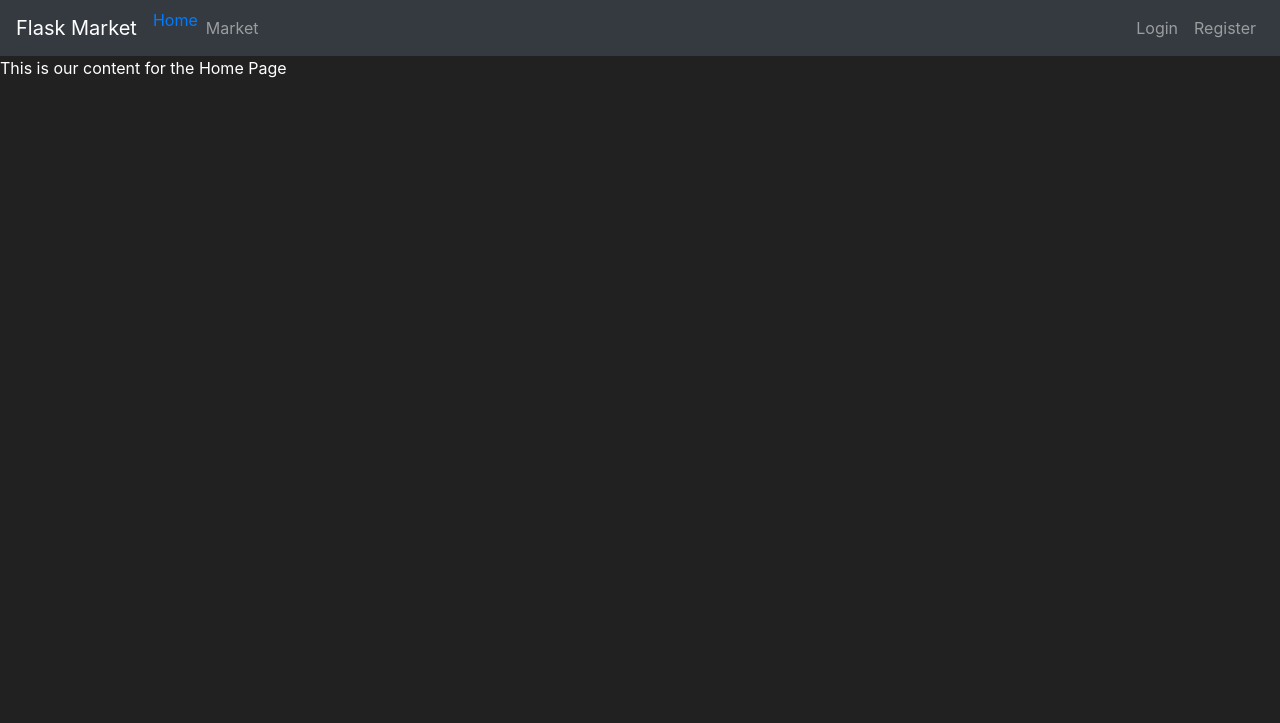
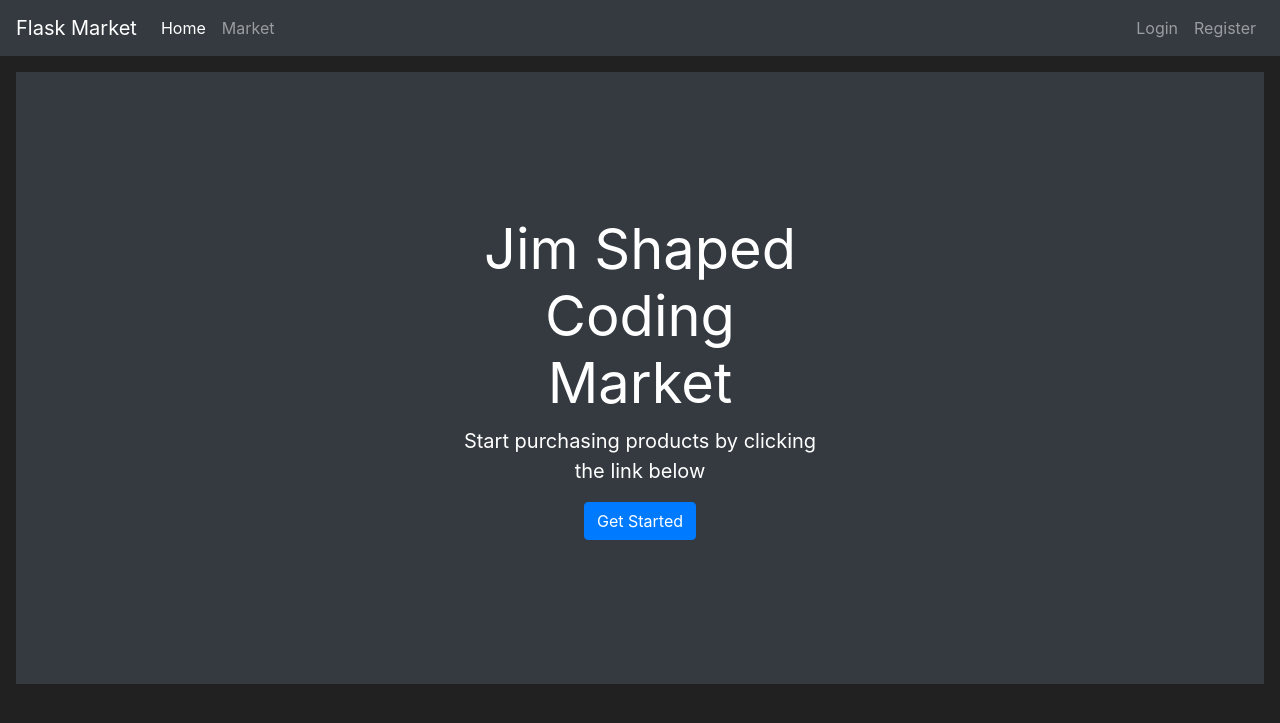
Before and after one commit to RndMnkIII/flaskmarket, a Flask app: page / in a window 1280 px wide. Shown: the top 723 px of the page. Run offline with Flask 2, Linux system fonts and the light colour scheme; parts of the project's set-up code (start-up, migrations or seed data) failed here and were passed over; some libraries are stand-ins or nearby versions.

Commit message:
logout and fine tune

```diff
--- a/market/routes.py
+++ b/market/routes.py
@@ -3,6 +3,7 @@ from flask import render_template, redirect, url_for, flash
 from market.models import Item, User
 from market.forms import RegisterForm, LoginForm
 from market import db
+from flask_login import login_user, logout_user, login_required
 
 @app.route('/')
 @app.route('/home')
@@ -10,6 +11,7 @@ def home_page():
     return render_template('home.html')
 
 @app.route('/market')
+@login_required
 def market_page():
     items = Item.query.all()
     return render_template('market.html', items=items)
@@ -23,6 +25,9 @@ def register_page():
                             password=form.password1.data)
         db.session.add(user_to_create)
         db.session.commit()
+        login_user(user_to_create)
+        flash(f'Account created successfully! You are logged in as {user_to_create.username}', category='success')
+
         return redirect(url_for('market_page'))
     if form.errors != {}: #If there are not erros from the validations
         for err_msg in form.errors.values():
@@ -32,4 +37,20 @@ def register_page():
 @app.route('/login', methods=['GET', 'POST'])
 def login_page():
     form = LoginForm()
+    if form.validate_on_submit():
+        attempted_user = User.query.filter_by(username=form.username.data).first()
+        if attempted_user and attempted_user.check_password_correction(attempted_password=form.password.data):
+            login_user(attempted_user)
+            flash(f'Success! You are logged in as: {attempted_user.username}', category='success')
+            return redirect(url_for('market_page'))
+        else:
+            flash('Username and password are not match! Please try Again!', category='danger')
+
+
     return render_template('login.html', form=form)
+
+@app.route('/logout', methods=['GET', 'POST'])
+def logout_page():
+    logout_user()
+    flash('You have been logged out!', category='info')
+    return redirect(url_for('home_page'))
--- a/market/static/css/main.css
+++ b/market/static/css/main.css
@@ -2,3 +2,8 @@ body {
     background-color: #212121;
     color: white;
 }
+
+.green-coin {
+    color: lawngreen;
+    font-weight: bold;
+}
--- a/market/templates/base.html
+++ b/market/templates/base.html
@@ -25,12 +25,30 @@
         <div class="collapse navbar-collapse" id="navbarNav">
             <ul class="navbar-nav mr-auto">
                 <li class="nav-item active">
-                    <a class="nav-lkink" href="{{ url_for('home_page') }}">Home <span class="sr-only">(current)</span></a>
+                    <a class="nav-link" href="{{ url_for('home_page') }}">Home <span class="sr-only">(current)</span></a>
                 </li>
                 <li class="nav-item">
                     <a class="nav-link" href="{{ url_for('market_page') }}">Market</a>
                 </li>
             </ul>
+
+            {% if current_user.is_authenticated %}
+                <ul class="navbar-nav">
+                    <li class="nav-item">
+                        <a class="nav-link">
+                            <i class="fas fa-coins green-coin"></i>
+                            <!-- {{ current_user.prettier_budget }} -->
+                            <span class="green-coin">{{ current_user.prettier_budget }}</span>
+                        </a>
+                    </li>
+                    <li class="nav-item">
+                        <a class="nav-link">Welcome, {{ current_user.username }}</a>
+                    </li>
+                    <li class="nav-item">
+                        <a class="nav-link" href="{{ url_for('logout_page') }}">Logout</a>
+                    </li>
+                </ul>
+            {% else %}
                 <ul class="navbar-nav">
                     <li class="nav-item">
                         <a class="nav-link" href="{{ url_for('login_page') }}">Login</a>
@@ -39,6 +57,8 @@
                         <a class="nav-link" href="{{ url_for('register_page') }}">Register</a>
                     </li>
                 </ul>
+            {% endif %}
+
         </div>
     </nav>
 
@@ -64,6 +84,7 @@
     <!-- Optional JavaScript -->
     <!-- jQuery first, then Popper.js, then Bootstrap JS -->
     <script src='https://kit.fontawesome.com/a076d05399.js'></script>
+    <!-- <script src="{{ url_for('static', filename='js/fontawesome.js') }}"></script> -->
     <script src="https://code.jquery.com/jquery-3.5.1.slim.min.js" integrity="sha384-DfXdz2htPH0lsSSs5nCTpuj/zy4C+OGpamoFVy38MVBnE+IbbVYUew+OrCXaRkfj" crossorigin="anonymous"></script>
     <script src="https://cdn.jsdelivr.net/npm/popper.js@1.16.1/dist/umd/popper.min.js" integrity="sha384-9/reFTGAW83EW2RDu2S0VKaIzap3H66lZH81PoYlFhbGU+6BZp6G7niu735Sk7lN" crossorigin="anonymous"></script>
     <script src="https://stackpath.bootstrapcdn.com/bootstrap/4.5.2/js/bootstrap.min.js" integrity="sha384-B4gt1jrGC7Jh4AgTPSdUtOBvfO8shuf57BaghqFfPlYxofvL8/KUEfYiJOMMV+rV" crossorigin="anonymous"></script>
--- a/market/templates/home.html
+++ b/market/templates/home.html
@@ -1,9 +1,15 @@
 {% extends 'base.html' %}
-
 {% block title %}
-Home Page
+    Welcome to Jim Shaped Coding Market
 {% endblock %}
-
 {% block content %}
-    This is our content for the Home Page
+    <div class="position-relative overflow-hidden p-3 p-md-5 m-md-3 text-center bg-dark" style="color:white">
+        <div class="col-md-5 p-lg-5 mx-auto my-5">
+            <h1 class="display-4 font-weight-normal">Jim Shaped Coding Market</h1>
+            <p class="lead font-weight-normal">Start purchasing products by clicking the link below</p>
+            <a class="btn btn-primary" href="{{ url_for('market_page') }}">Get Started</a>
+        </div>
+        <div class="product-device box-shadow d-none d-md-block"></div>
+        <div class="product-device product-device-2 box-shadow d-none d-md-block"></div>
+    </div>
 {% endblock %}
--- a/requirements.txt
+++ b/requirements.txt
@@ -5,6 +5,7 @@ dnspython==2.1.0
 email-validator==1.1.2
 Flask==2.0.0
 Flask-Bcrypt==0.7.1
+Flask-Login==0.5.0
 Flask-SQLAlchemy==2.5.1
 Flask-WTF==0.14.3
 greenlet==1.1.0
```
Also changed, not shown: market/__init__.py (+11 -0 lines), market/models.py (+17 -2 lines). Lines whose indentation alone changed are shown as unchanged.
